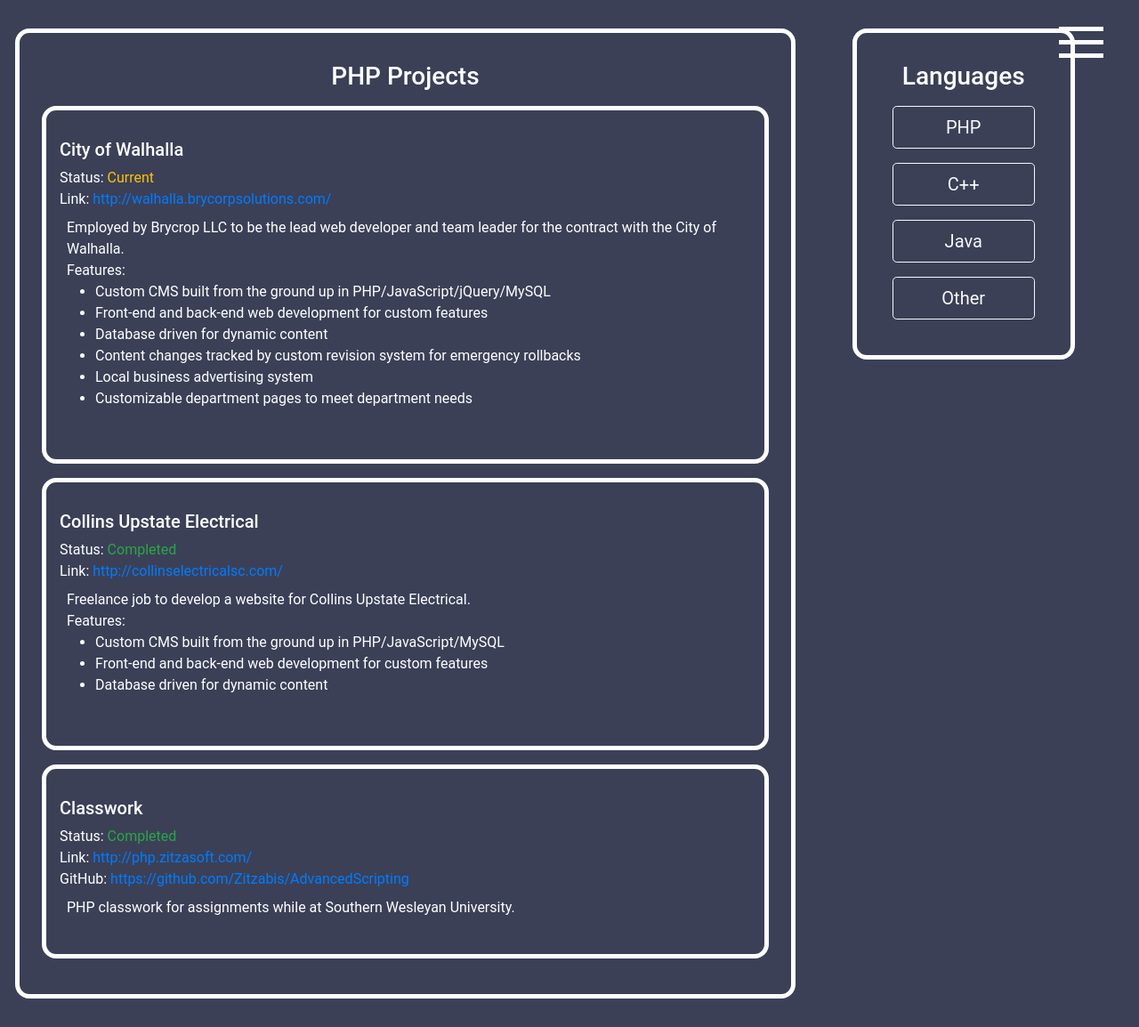
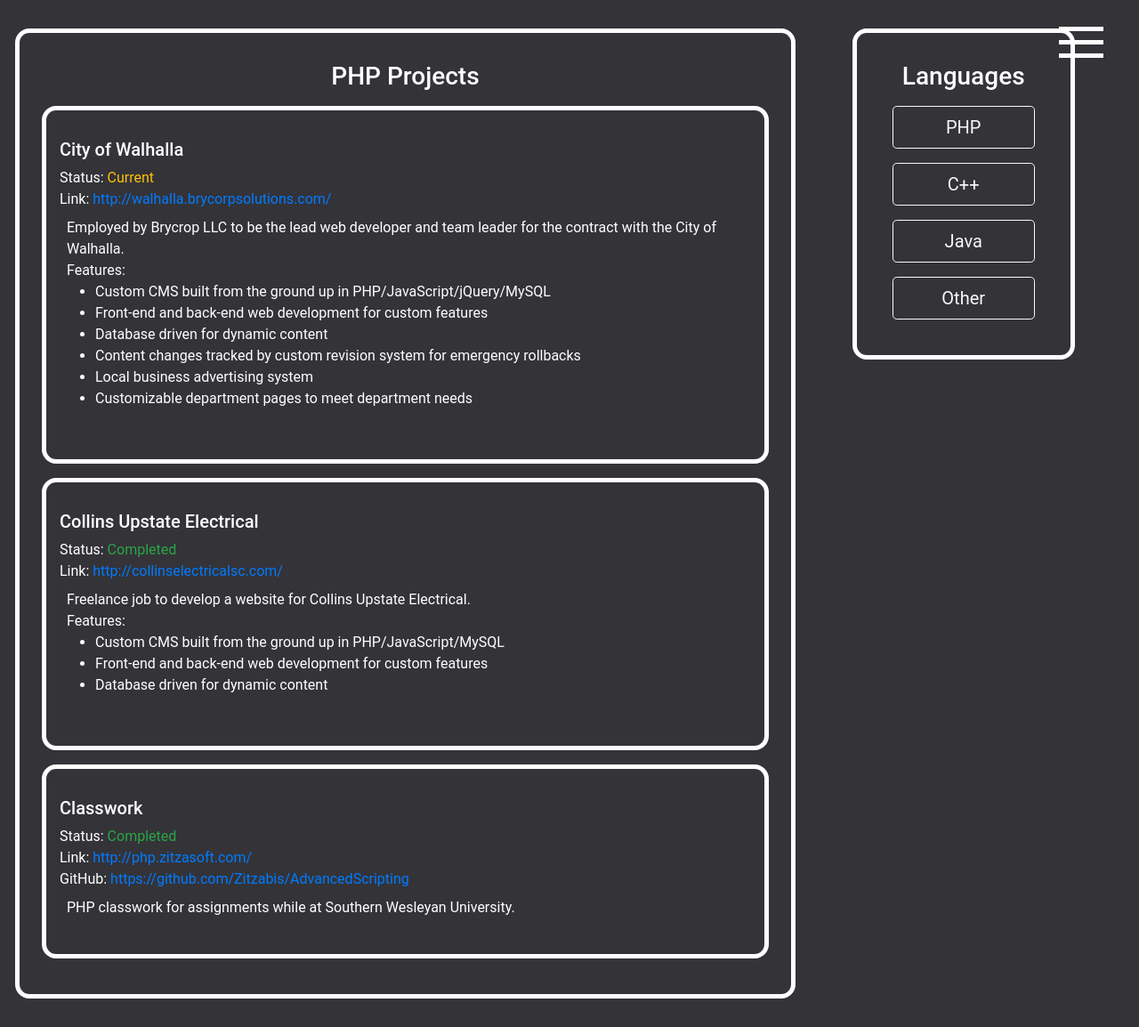
Before and after one commit to Zitzabis/zitzasoft, a PHP site: page /home.php in a window 1280 px wide. Shown: the whole page at 89% size. Run offline with PHP 8.4, Linux system fonts and the light colour scheme.

Commit message:
Adjusts colours.

```diff
--- a/css/custom.css
+++ b/css/custom.css
@@ -32,7 +32,7 @@ canvas { display:block; } /* To remove the scrollbars */
     width: 100%;
     display: flex;
     position: absolute;
-    background-color: rgb(59, 64, 87);;
+    background-color: rgb(52, 51, 56);
 }
 
 .logo {
--- a/css/sidebar.css
+++ b/css/sidebar.css
@@ -26,7 +26,7 @@ main {
   top: 0;
   z-index: 1;
   right: 0;
-  background-color: rgb(59, 64, 87);
+  background-color: rgb(52, 51, 56);
 }
 
 .bar {
```
